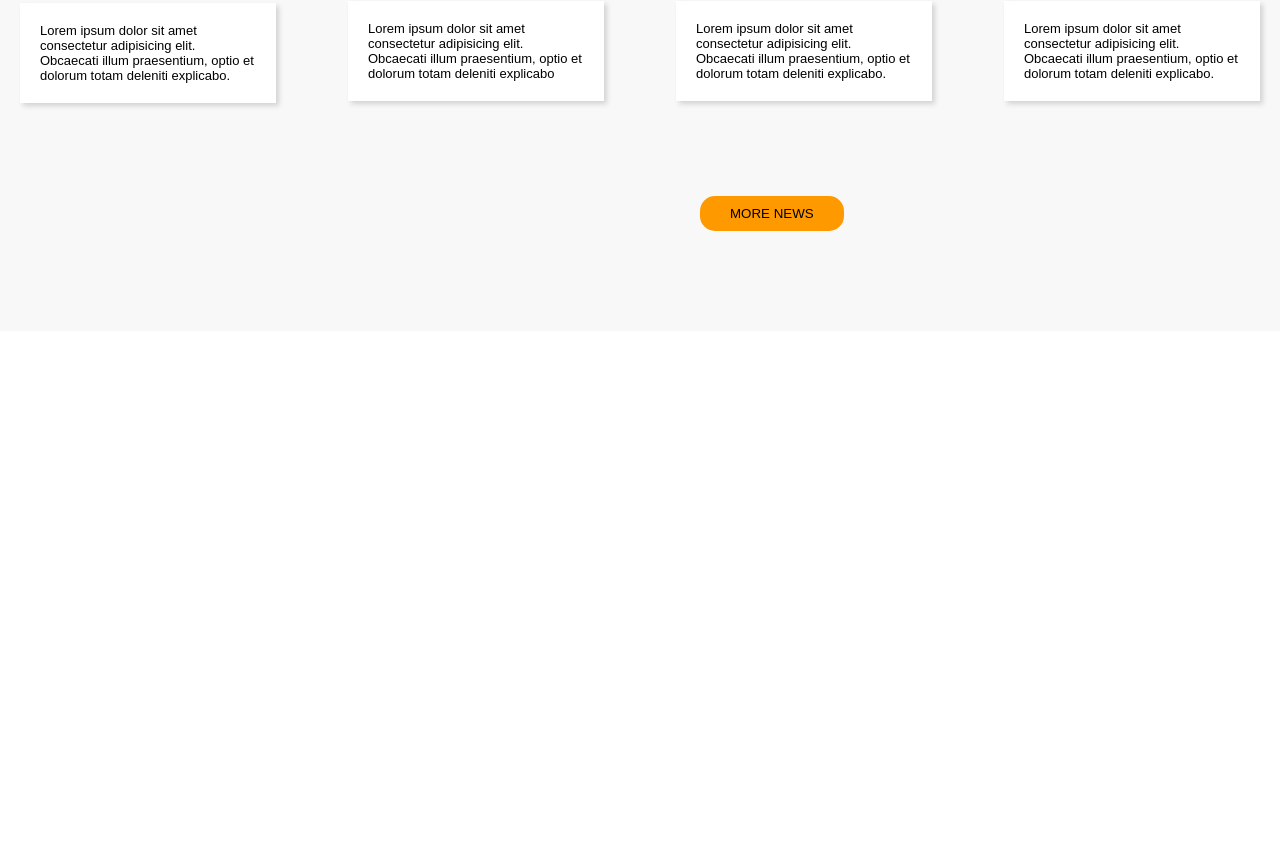
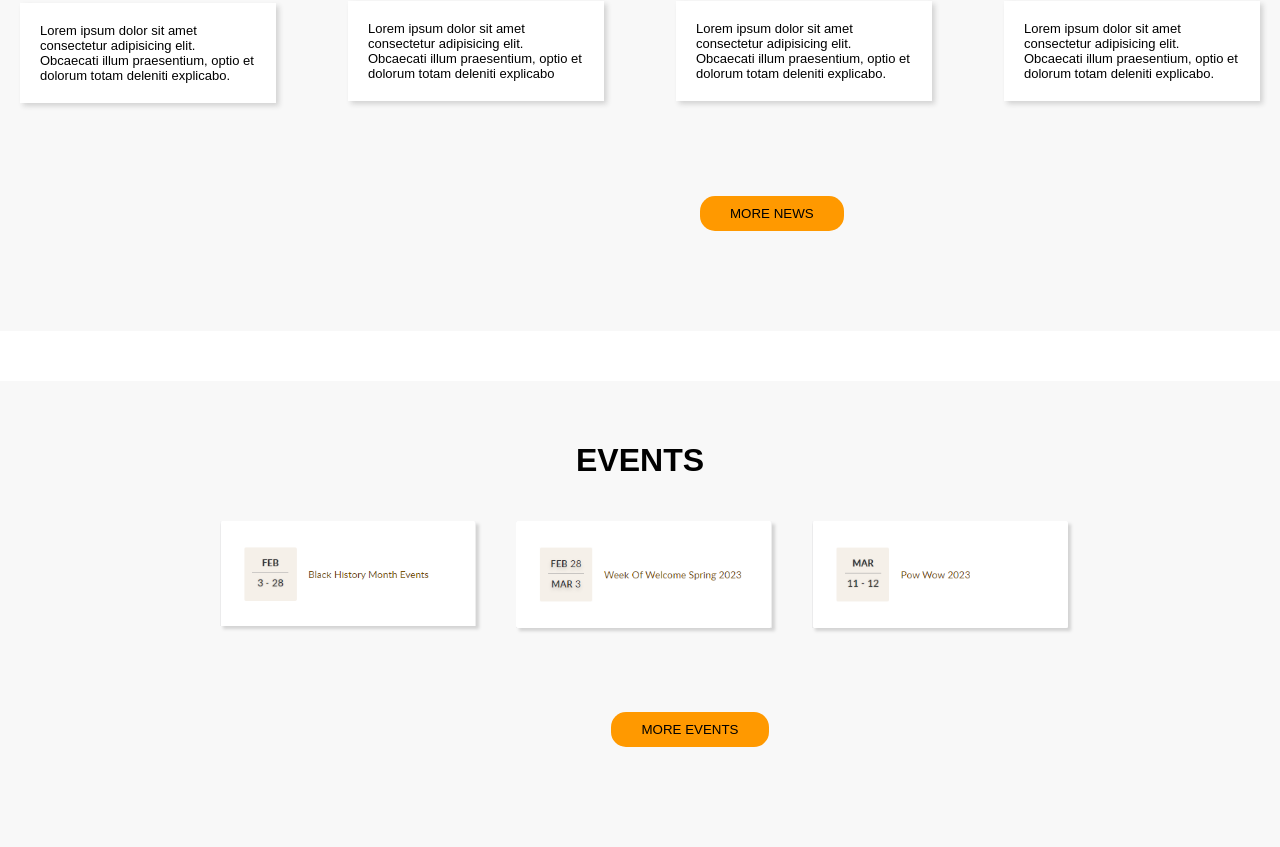
Before and after one commit to rdedwards1124/CSS-Build-Your-Fav-Website, a plain HTML site: page index.html in a window 1280 px wide. Shown: the part 1958-2805 px from the top of the page. Before the commit the page ends 2310 px from the top, so only its background shows below. Drawn offline with Linux system fonts and the light colour scheme.

Commit message:
final-submit

```diff
--- a/index.html
+++ b/index.html
@@ -7,6 +7,7 @@
     <title>California State University, Long Beach</title>
     <link rel="stylesheet" href="./style.css">
     <link rel="stylesheet" href="./style2.css">
+    <link rel="stylesheet" href="./style3.css">
 </head>
 <body>
 
@@ -72,9 +73,18 @@
     </div>
 
     <div class="container3">
-        <h1></h1>
-        <section></section>
-        <div></div>
+        <div class="container3c">
+            <h1>EVENTS</h1>
+            <section>
+                <div><img src="./assets/pictures/events1.png" alt="pic"></div>
+                <div><img src="./assets/pictures/events2.png" alt="pic"></div>
+                <div><img src="./assets/pictures/events3.png" alt="pic"></div>
+            </section>
+            <div class="button">
+                <button>MORE EVENTS</button>
             </div>
+        </div>
+    </div>
+
 </body>
 </html>
--- a/style.css
+++ b/style.css
@@ -7,7 +7,6 @@ body {
     font-family: sans-serif;
 }
 
-.container1 {}
 
 .container1a {
     max-width: 1500px;
--- a/style2.css
+++ b/style2.css
@@ -25,7 +25,7 @@ section img {
     width: 100%;
 }
 
-section {
+.container2b section {
     display: flex;
     justify-content: space-between;
 }
--- /dev/null
+++ b/style3.css
@@ -0,0 +1,24 @@
+
+.container3c {
+    max-width: 1500px;
+    margin: auto;
+    margin-top: 50px;
+    padding-top: 40px;
+    /* border: 1px solid blue; */
+    text-align: center;
+    background: rgb(248, 248, 248);
+}
+
+.container3c section {
+    display: flex;
+}
+
+.container3c img {
+    /* border: 1px solid green; */
+    translate: 200px;
+    box-shadow: 3px 3px 3px lightgrey;
+}
+
+.container3c div button {
+    translate: 50px -100px;
+}
```
Also changed, not shown: assets/pictures/events1.png (added), assets/pictures/events2.png (added), assets/pictures/events3.png (added). Lines whose indentation alone changed are shown as unchanged.
